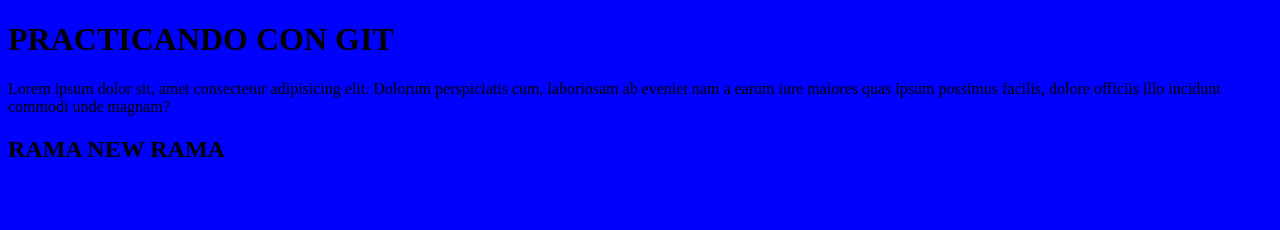
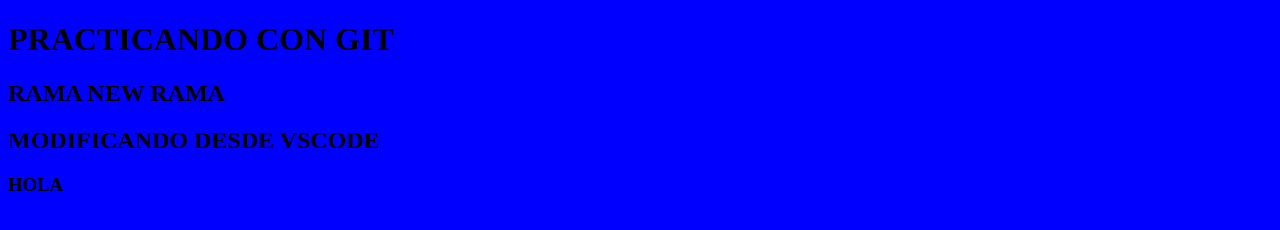
Before and after one commit to demostracion4311/curso_git, a plain HTML site: page index.html in a window 1280 px wide. Drawn offline with Linux system fonts and the light colour scheme.

Commit message:
primer commit desde VSCODE

```diff
--- a/index.html
+++ b/index.html
@@ -9,7 +9,8 @@
 </head>
 <body>
     <h1>PRACTICANDO CON GIT</h1>
-    <P>Lorem ipsum dolor sit, amet consectetur adipisicing elit. Dolorum perspiciatis cum, laboriosam ab eveniet nam a earum iure maiores quas ipsum possimus facilis, dolore officiis illo incidunt commodi unde magnam?</P>
     <h2>RAMA NEW RAMA</h2>
+    <h2>MODIFICANDO DESDE VSCODE</h2>
+    <H3>HOLA</H3>
 </body>
 </html>
```
Also changed, not shown: script.js (added).
